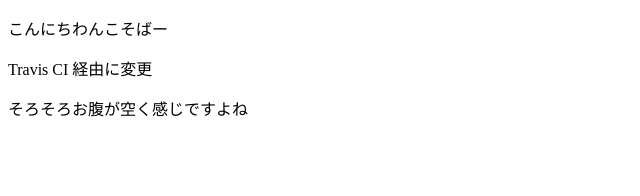
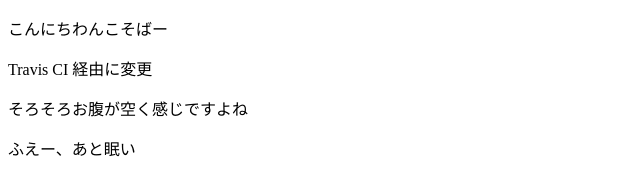
Before and after one commit to co3k/trying-s3-lambda, a plain HTML site: page web/index.html in a window 1280 px wide. Shown: the whole page, without its empty margins (0-640 px from the left). Drawn offline with Linux system fonts and the light colour scheme.

```diff
--- a/web/index.html
+++ b/web/index.html
@@ -4,3 +4,4 @@
 <p>こんにちわんこそばー</p>
 <p>Travis CI 経由に変更</p>
 <p>そろそろお腹が空く感じですよね</p>
+<p>ふえー、あと眠い</p>
```
